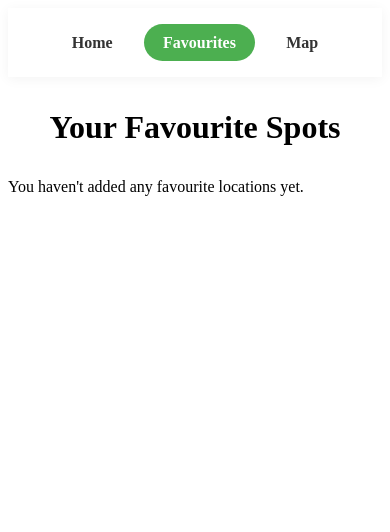
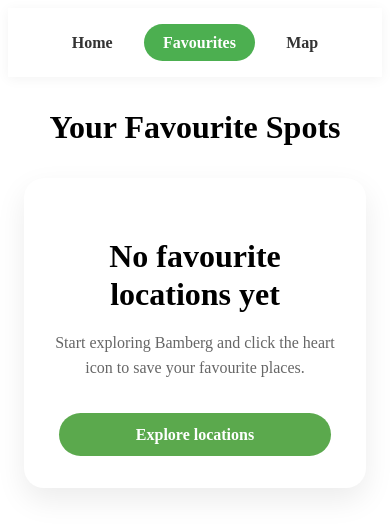
Before and after one commit to Naschkatzee/Web-Tech-Project, a SvelteKit app in the folder bamberg-summer-spots/: page /favourites in a window 390 px wide. Shown: the top 532 px of the page. Built offline with nearby package versions, Linux system fonts and the light colour scheme.

Commit message:
Added no fav locations message

```diff
--- a/bamberg-summer-spots/src/routes/favourites/+page.svelte
+++ b/bamberg-summer-spots/src/routes/favourites/+page.svelte
@@ -24,7 +24,18 @@ Its purpose is to display only the locations that the user has marked as favouri
 		{/each}
 	</div>
 {:else}
-	<p>You haven't added any favourite locations yet.</p>
+	<div class="empty-state">
+
+		<h2>No favourite locations yet</h2>
+
+		<p>
+			Start exploring Bamberg and click the heart icon to save your favourite places.
+		</p>
+
+		<a href="/" class="empty-button">
+			Explore locations
+		</a>
+	</div>
 {/if}
 
 <style>
@@ -40,4 +51,60 @@ Its purpose is to display only the locations that the user has marked as favouri
 		padding: 2rem;
 		justify-content: center;
 	}
+
+	.empty-state {
+	max-width: 500px;
+	margin: 5rem auto;
+	padding: 3rem;
+	text-align: center;
+
+	background: white;
+	border-radius: 24px;
+	box-shadow: 0 12px 30px rgba(0,0,0,.08);
+	}
+
+	.empty-state h2 {
+		margin-bottom: .75rem;
+	}
+
+	.empty-state p {
+		color: #666;
+		line-height: 1.6;
+		margin-bottom: 2rem;
+	}
+
+	.empty-button {
+		display: inline-block;
+		padding: .8rem 1.6rem;
+		background: #5ba94d;
+		color: white;
+		border-radius: 999px;
+		text-decoration: none;
+		font-weight: 600;
+	}
+
+@media (max-width: 768px) {
+
+    .empty-state {
+        margin: 2rem 1rem;
+        padding: 2rem 1.5rem;
+        border-radius: 20px;
+    }
+
+    .empty-state h2 {
+        font-size: 2rem;
+        line-height: 1.2;
+    }
+
+    .empty-state p {
+        font-size: 1rem;
+        line-height: 1.6;
+        margin: 1rem 0 2rem;
+    }
+
+
+    .empty-button {
+        width: 220px;
+    }
+}
 </style>
```
